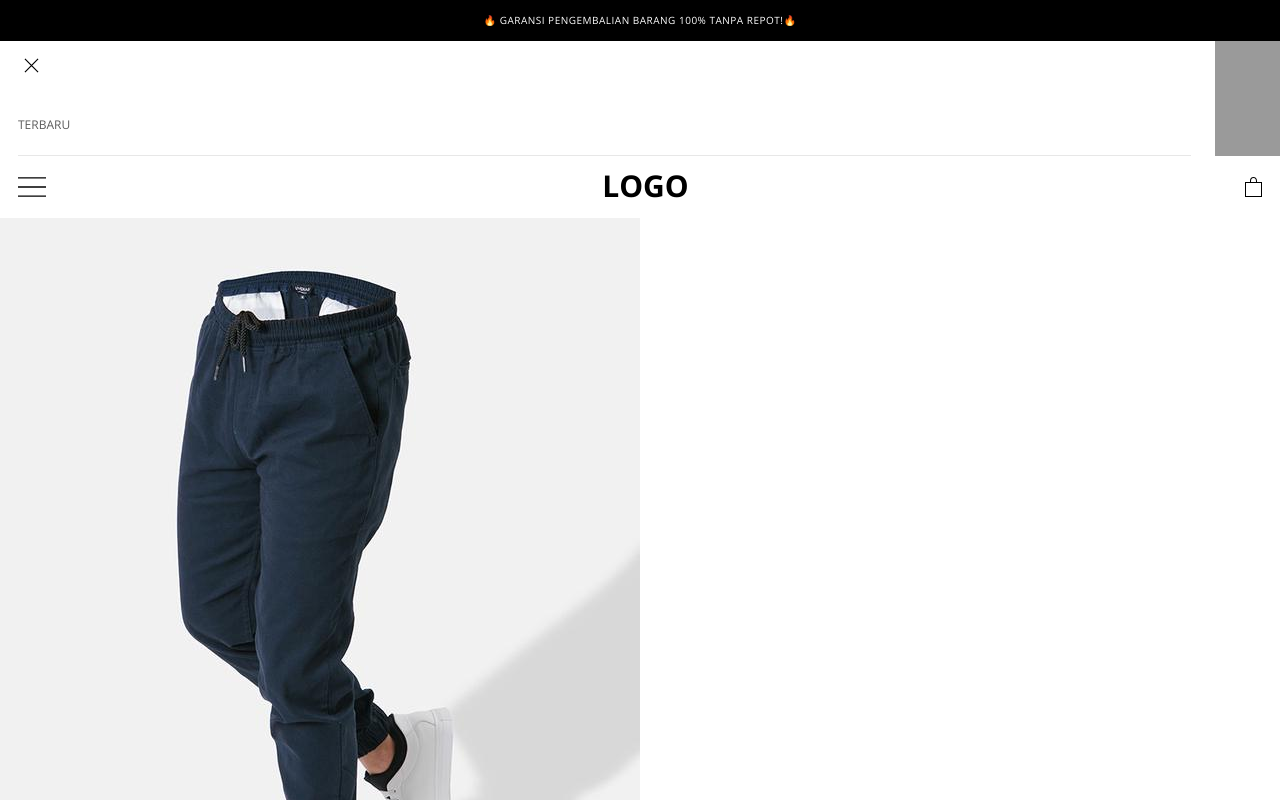
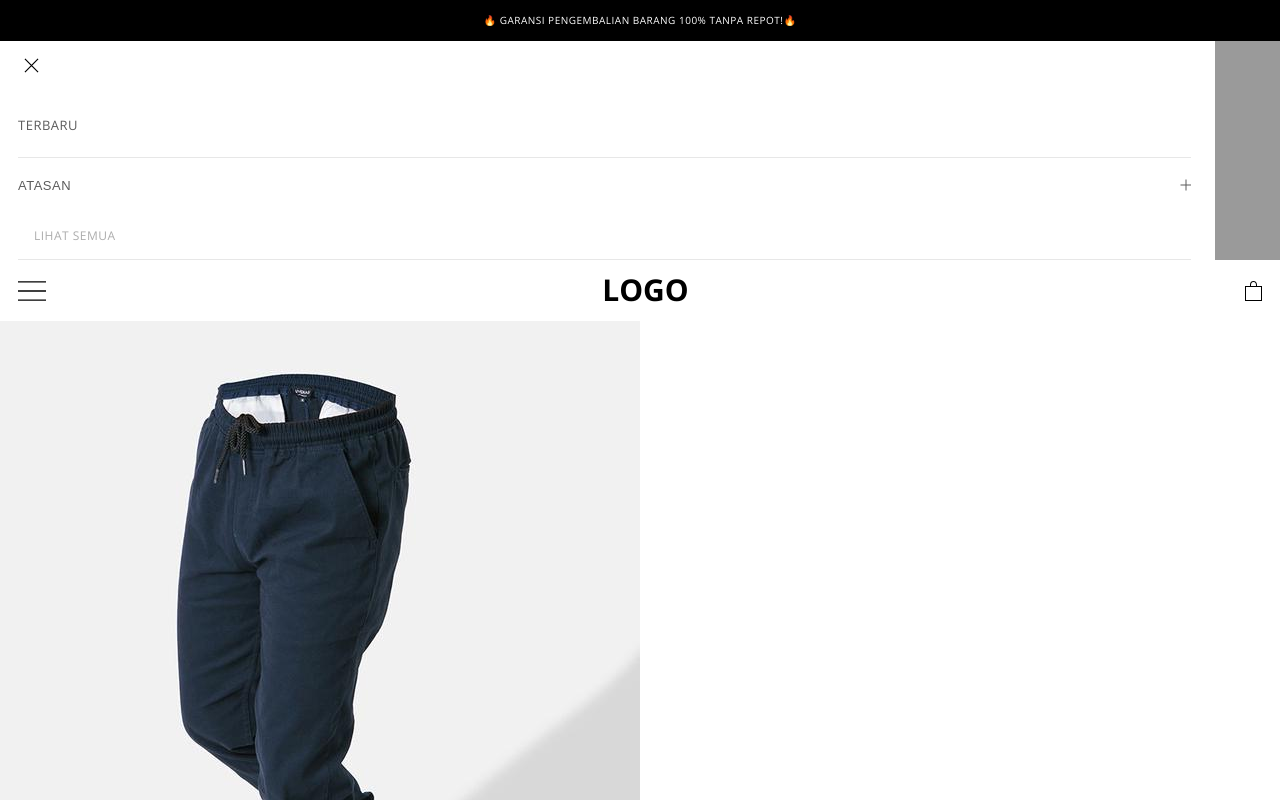
Before and after one commit to madegilangaditya/ecommerce-test, a React (Create React App) app: page / in a window 1280 px wide. Shown: the top 800 px of the page. Built offline with nearby package versions, Linux system fonts and the light colour scheme.

Commit message:
update menu and submenu

```diff
--- a/src/components/Header.js
+++ b/src/components/Header.js
@@ -22,7 +22,13 @@ const Header = () => {
                         <div className="menu-container">
                             <nav className="primary-menu">
                                 <div className="menu-item">
-                                    <a href="/terbaru"> Terbaru</a>
+                                    <a href="/terbaru" className="menu-item-btn heading">Terbaru</a>
+                                </div>
+                                <div className="menu-item">
+                                    <button className="menu-item-btn heading" aria-expanded="false">Atasan <span className="plus-icon"></span></button>
+                                    <div className="submenu-wrap">
+                                        <div className="menu-item heading"><a href="/collections">Lihat Semua</a></div>
+                                    </div>
                                 </div>
                             </nav>
                         </div>
--- a/src/scss/style.scss
+++ b/src/scss/style.scss
@@ -36,6 +36,12 @@ img{
     max-width: 100%;
 }
 
+.heading{
+    letter-spacing: .5px;
+    text-transform: uppercase;
+    color: $default;
+}
+
 .icon{
     display: inline-block;
     height: 1em;
@@ -45,6 +51,40 @@ img{
     stroke-width: 1px;
     background: 0 0;
     pointer-events: none;
+}
+
+.plus-icon{
+    position: absolute;
+    right: 0;
+    top: calc(50% - (11px / 2));
+    width: 11px;
+    height: 11px;
+
+    &:before,
+    &:after{
+        position: absolute;
+        content: '';
+        top: 50%;
+        left: 50%;
+        -webkit-transform: translate(-50%,-50%) rotate(-90deg);
+        transform: translate(-50%,-50%) rotate(-90deg);
+        background-color: currentColor;
+        -webkit-transition: opacity .4s ease-in-out,-webkit-transform .4s ease-in-out;
+        transition: opacity .4s ease-in-out,-webkit-transform .4s ease-in-out;
+        transition: transform .4s ease-in-out,opacity .4s ease-in-out;
+        transition: transform .4s ease-in-out,opacity .4s ease-in-out,-webkit-transform .4s ease-in-out;
+    }
+
+    &:before{
+        width: 11px;
+        height: 1px;
+        opacity: 1;
+    }
+
+    &::after{
+        width: 1px;
+        height: 11px;
+    }
 }
 
 .header-icon{
@@ -98,10 +138,22 @@ img{
         border-bottom: 1px solid #e7e7e7;
         overflow: hidden;
 
-        a{
+        &-btn{
             padding: 20px 0;
             display: block;
             position: relative;
+            width: 100%;
+            text-align: left;
+            font-size: 0.8125rem;
+        }
+        .submenu-wrap{
+
+            .menu-item{
+                margin-left: 16px;
+                border: none;
+                padding: 13px 0;
+                color: rgba($default, .5);
+            }
         }
     }
 }
```
